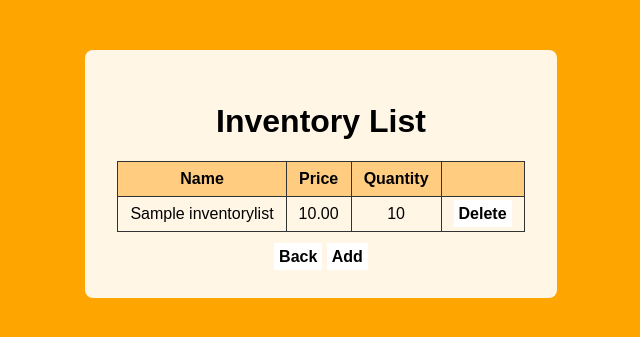
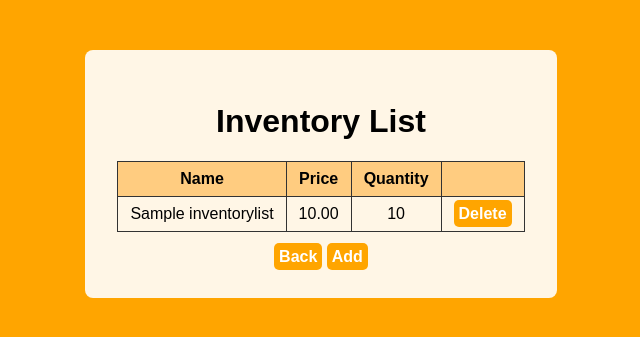
Before and after one commit to Python-inmy-pentium/sale_site, a Django app: page /recsite/inventory/ in a window 1280 px wide. Shown: the part 226-563 px from the top of the page, without its empty margins (319-959 px from the left). Run offline with Django 5.2, Linux system fonts and the light colour scheme; a user stored in the database is signed in; tables that the repository leaves empty hold one stand-in row (values such as "Sample post").

Commit message:
Update inv_list.html
Final tweak inshallah

```diff
--- a/main_g/templates/main_g/inv_list.html
+++ b/main_g/templates/main_g/inv_list.html
@@ -36,16 +36,15 @@
         a {
             margin: 5px 0;
             padding: 5px;
-            background-color: white;
-            color: black;
+            background-color: orange;
+            color: white;
             text-decoration: none;
-            border: 1px solid #011638
             border-radius: 5px;
             font-weight: bold;
         }
         a:hover {
-            background-color: orange;
-            color: white;
+            background-color: white;
+            color: black;
         }
         .download-btn {
           padding: 12px 20px;
```
